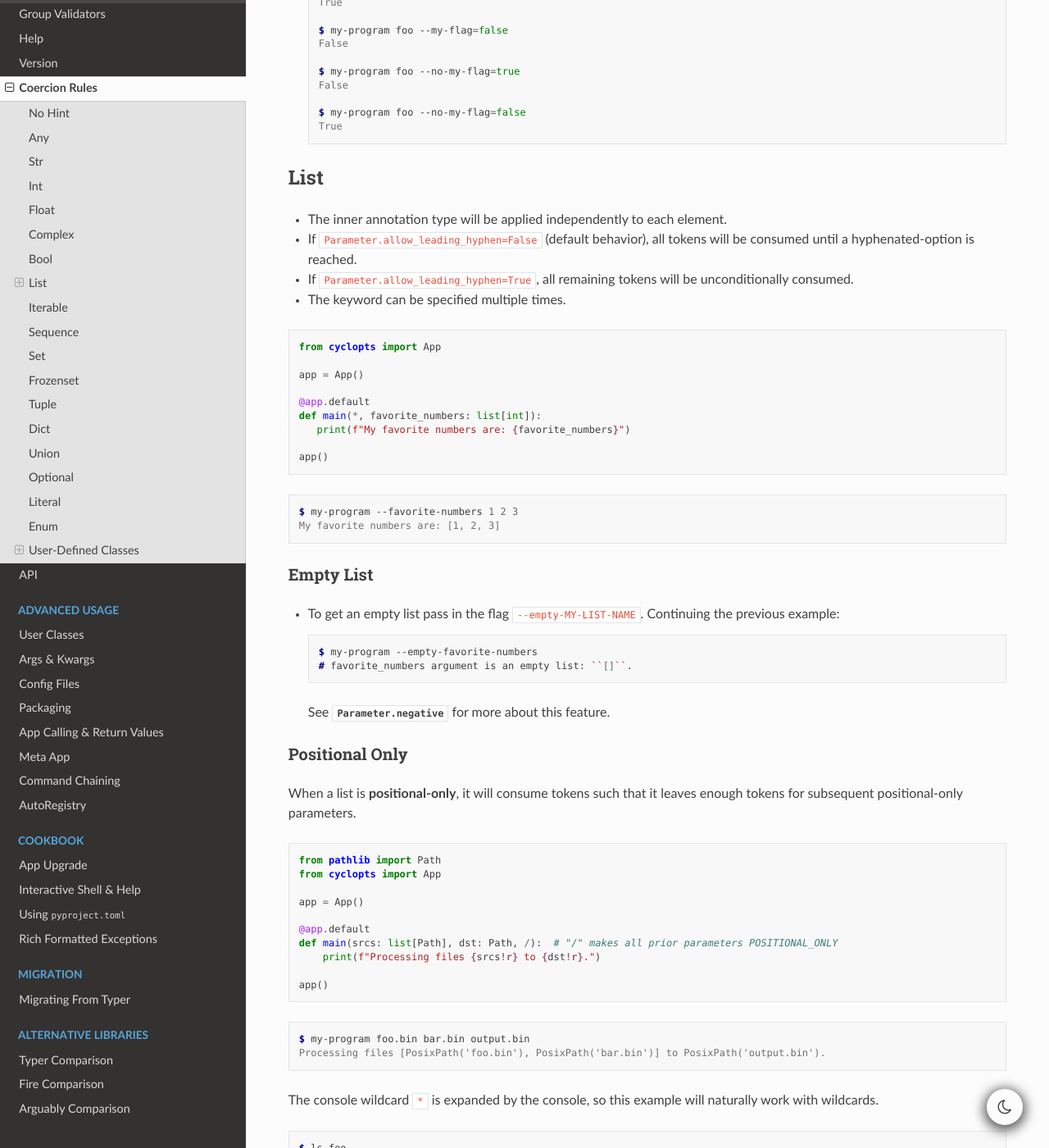
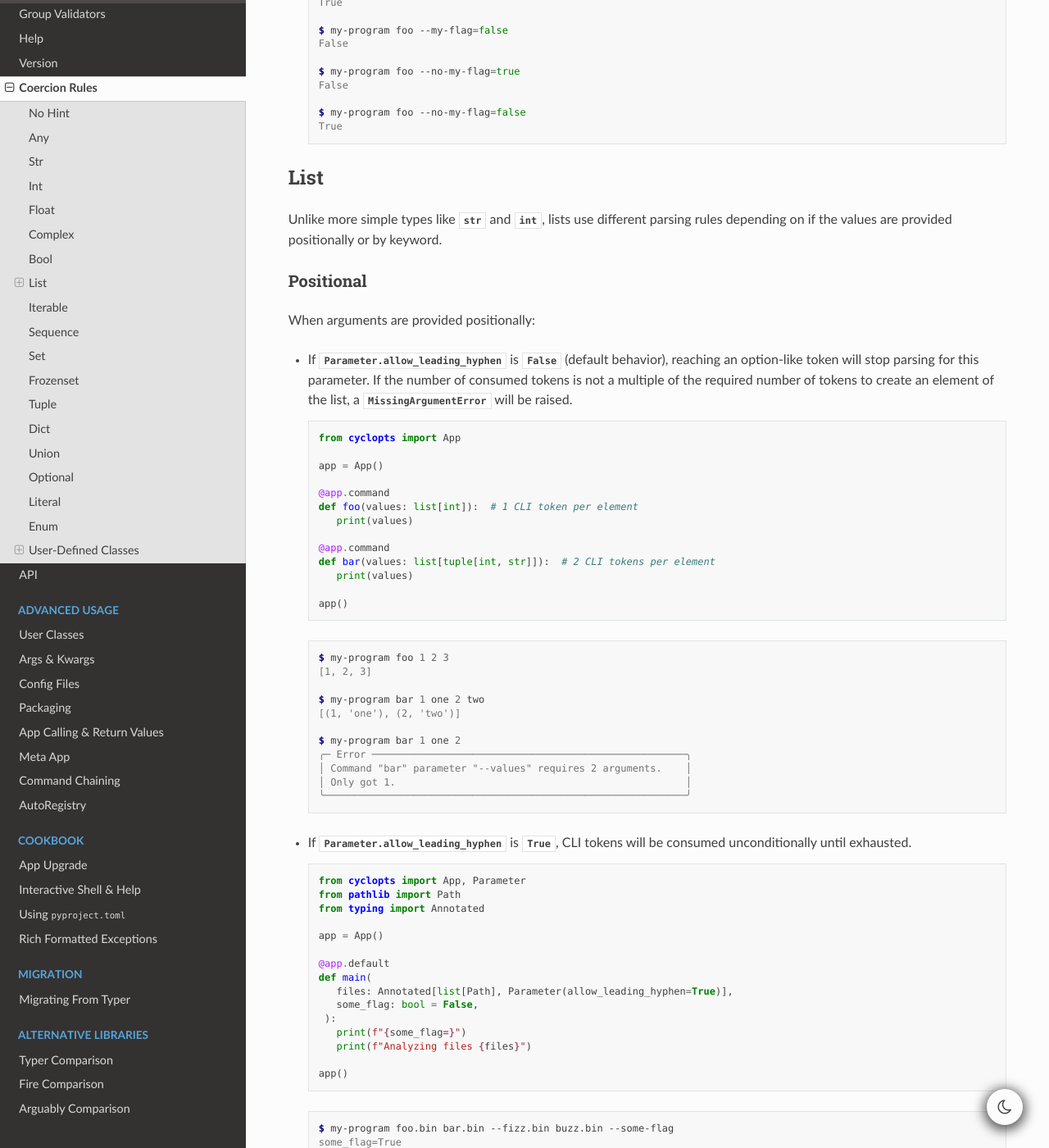
Before and after one commit to BrianPugh/cyclopts, a Sphinx documentation site: the page built from docs/source/rules.rst, in a window 1280 px wide and 1400 px high, scrolled down 3079 px. Shown: the whole window at 82% size. Built offline with Sphinx 7.4.7 and the Read the Docs theme 3.1.0, drawn with Linux system fonts in a browser that asks for light colours; some of the changed text lies outside the part shown.

Commit message:
Add Parameter.consume_multiple

```diff
--- a/docs/source/rules.rst
+++ b/docs/source/rules.rst
@@ -184,44 +184,183 @@
 ****
 List
 ****
-* The inner annotation type will be applied independently to each element.
+Unlike more simple types like :obj:`str` and :obj:`int`, lists use different parsing rules depending on if the values are provided positionally or by keyword.
 
-* If ``Parameter.allow_leading_hyphen=False`` (default behavior), all tokens will be consumed until a hyphenated-option is reached.
+^^^^^^^^^^
+Positional
+^^^^^^^^^^
+When arguments are provided positionally:
 
-* If ``Parameter.allow_leading_hyphen=True``, all remaining tokens will be unconditionally consumed.
+* If :attr:`Parameter.allow_leading_hyphen` is :obj:`False` (default behavior), reaching an option-like token will stop parsing for this parameter.
+  If the number of consumed tokens is not a multiple of the required number of tokens to create an element of the list, a :exc:`MissingArgumentError` will be raised.
+
+  .. code-block:: python
+
+     from cyclopts import App
+
+     app = App()
+
+     @app.command
+     def foo(values: list[int]):  # 1 CLI token per element
+        print(values)
+
+     @app.command
+     def bar(values: list[tuple[int, str]]):  # 2 CLI tokens per element
+        print(values)
+
+     app()
+
+  .. code-block:: console
+
+     $ my-program foo 1 2 3
+     [1, 2, 3]
+
+     $ my-program bar 1 one 2 two
+     [(1, 'one'), (2, 'two')]
+
+     $ my-program bar 1 one 2
+     ╭─ Error ─────────────────────────────────────────────────────╮
+     │ Command "bar" parameter "--values" requires 2 arguments.    │
+     │ Only got 1.                                                 │
+     ╰─────────────────────────────────────────────────────────────╯
+
+* If :attr:`Parameter.allow_leading_hyphen` is :obj:`True`, CLI tokens will be consumed unconditionally until exhausted.
+
+  .. code-block:: python
+
+     from cyclopts import App, Parameter
+     from pathlib import Path
+     from typing import Annotated
+
+     app = App()
+
+     @app.default
+     def main(
+        files: Annotated[list[Path], Parameter(allow_leading_hyphen=True)],
+        some_flag: bool = False,
+      ):
+        print(f"{some_flag=}")
+        print(f"Analyzing files {files}")
+
+     app()
+
+  .. code-block:: console
+
+     $ my-program foo.bin bar.bin --fizz.bin buzz.bin --some-flag
+     some_flag=True
+     Analyzing files [PosixPath('foo.bin'), PosixPath('bar.bin'), PosixPath('--fizz.bin'), PosixPath('buzz.bin')]
+
+  Known keyword arguments are parsed first (in this case, ``--some-flag``).
+  To unambiguously pass in values positionally, provide them after a bare ``--``:
+
+  .. code-block:: console
+
+     $ my-program -- foo.bin bar.bin --fizz.bin buzz.bin --some-flag
+     some_flag=False
+     Analyzing files [PosixPath('foo.bin'), PosixPath('bar.bin'), PosixPath('--fizz.bin'), PosixPath('buzz.bin'), PosixPath('--some-flag')]
+
+
+^^^^^^^
+Keyword
+^^^^^^^
+When arguments are provided by keyword:
+
+* Tokens will be consumed until enough data is collected to form the type-hinted object.
 
 * The keyword can be specified multiple times.
 
+* If :attr:`Parameter.allow_leading_hyphen` is :obj:`False` (default behavior), reaching an option-like token will raise :exc:`MissingArgumentError` if insufficient tokens have been parsed.
+
+  .. code-block:: python
+
+     from cyclopts import App
+
+     app = App()
+
+     @app.command
+     def foo(values: list[int]):  # 1 CLI token per element
+        print(values)
+
+     @app.command
+     def bar(values: list[tuple[int, str]]):  # 2 CLI tokens per element
+        print(values)
+
+     app()
+
+  .. code-block:: console
+
+     $ my-program foo --values 1 --values 2 --values 3
+     [1, 2, 3]
+
+     $ my-program bar --values 1 one --values 2 two
+     [(1, 'one'), (2, 'two')]
+
+     $ my-program bar --values 1 --values 2
+     ╭─ Error ─────────────────────────────────────────────────────╮
+     │ Command "bar" parameter "--values" requires 2 arguments.    │
+     │ Only got 1.                                                 │
+     ╰─────────────────────────────────────────────────────────────╯
+
+
+* If :attr:`Parameter.consume_multiple` is :obj:`True`, all remaining tokens will be consumed (until an option-like token is reached if :attr:`Parameter.allow_leading_hyphen` is :obj:`False`)
+
+  .. code-block:: python
+
+     from cyclopts import App, Parameter
+     from typing import Annotated
+
+     app = App()
+
+     @app.default
+     def foo(values: Annotated[list[int], Parameter(consume_multiple=True)]):  # 1 CLI token per element
+        print(values)
+
+     app()
+
+  .. code-block:: console
+
+     $ my-program foo --values 1 2 3
+     [1, 2, 3]
+
+^^^^^^^^^^
+Empty List
+^^^^^^^^^^
+Commonly, if we want a default list for a parameter in a function, we set the default value to ``None`` in the signature and then set it to the actual list in the function body:
+
 .. code-block:: python
+
+   def foo(extensions: Optional[list] = None):
+      if extensions is None:
+         extensions = [".png", ".jpg"]
+
+We do this because mutable defaults is a `common unexpected source of bugs <https://docs.python-guide.org/writing/gotchas/#mutable-default-arguments>`_.
+
+However, sometimes we actually want to specify an empty list.
+To get an empty list pass in the flag ``--empty-MY-LIST-NAME``.
+
+.. code-block::
 
    from cyclopts import App
 
    app = App()
 
    @app.default
-   def main(*, favorite_numbers: list[int]):
-      print(f"My favorite numbers are: {favorite_numbers}")
+   def main(extensions: list | None = None):
+      if extensions is None:
+         extensions = [".png", ".jpg"]
+      print(f"{extensions=}")
 
    app()
 
 .. code-block:: console
 
-   $ my-program --favorite-numbers 1 2 3
-   My favorite numbers are: [1, 2, 3]
+   $ my-program
+   extensions=['.png', '.jpg']
 
+   $ my-program --empty-extensions
+   extensions=[]
 
-^^^^^^^^^^
-Empty List
-^^^^^^^^^^
-* To get an empty list pass in the flag ``--empty-MY-LIST-NAME``.
-  Continuing the previous example:
-
-  .. code-block:: console
-
-     $ my-program --empty-favorite-numbers
-     # favorite_numbers argument is an empty list: ``[]``.
-
-  See :attr:`.Parameter.negative` for more about this feature.
+See :attr:`.Parameter.negative` for more about this feature.
 
 ^^^^^^^^^^^^^^^
 Positional Only
@@ -258,16 +397,15 @@
    Processing files [PosixPath('foo/buzz.bin'), PosixPath('foo/fizz.bin')] to PosixPath('output.bin').
 
 
-
 ********
 Iterable
 ********
-Follows the same rules as `List`_. The passed in data will be a list.
+Follows the same rules as `List`_. The passed in data will be a :class:`list`.
 
 ********
 Sequence
 ********
-Follows the same rules as `List`_. The passed in data will be a list.
+Follows the same rules as `List`_. The passed in data will be a :class:`list`.
 
 ***
 Set
```
Also changed, not shown: docs/source/api.rst (+40 -9 lines), 5 other files.
